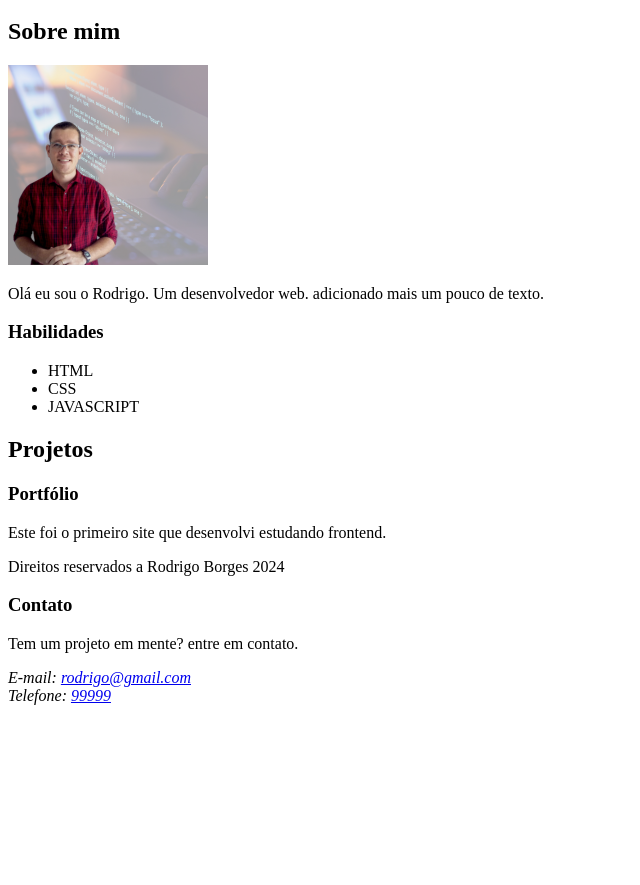
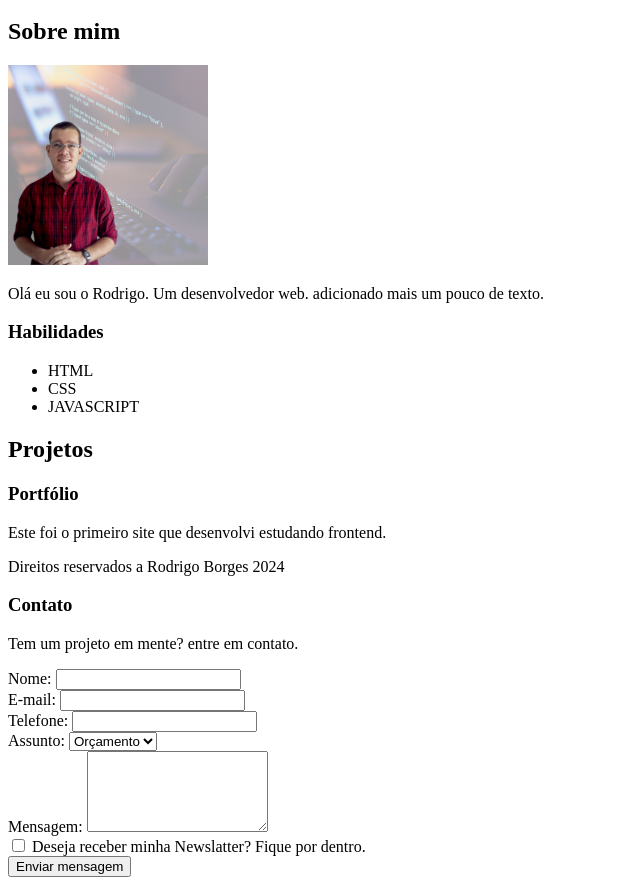
Before and after one commit to rodrigoborgesdesenvolvedor/site, a plain HTML site: page index.html in a window 1280 px wide. Shown: the part 154-1039 px from the top of the page, without its empty margins (0-640 px from the left). Before the commit the page ends 867 px from the top, so only its background shows below. Drawn offline with Linux system fonts and the light colour scheme.

Commit message:
Implementação dos formulários de contato

```diff
--- a/index.html
+++ b/index.html
@@ -68,11 +68,35 @@
         <section id="Contato">
             <h3>Contato</h3>
             <p>Tem um projeto em mente? entre em contato.</p>
-            <address>
-                E-mail: <a href="mailto:rodrigoborgesfarmaceutico@gmail.com">rodrigo@gmail.com</a>
+            <form action="">
+
+                <label for="nome">Nome: </label>
+                <input type="text" id="nome" name="nome" required> <br>
+
+                <label for="email">E-mail: </label>
+                <input type="email" id="email" name="email" required> <br>
+
+                <label for="telefone">Telefone: </label>
+                <input type="tel" id="telefone" name="telefone" required> <br>
+
+                <label for="assunto">Assunto: </label>
+                <select name="assunto" id="assunto">
+                    <option value="orçamento">Orçamento</option>
+                    <option value="duvida">Dúvida</option>
+                    <option value="outro">Outro</option>
+                </select>
                 <br>
-                Telefone: <a href="tel:+5547991050077">99999</a>
-            </address>
+
+                <label for="mensagem">Mensagem: </label>
+                <textarea name="mensagem" id="mensagem" cols="20" rows="5"></textarea>
+                <br>
+
+                <input type="checkbox" id="inscricao" name="inscricao">
+                <label for="inscricao">Deseja receber minha Newslatter? Fique por dentro.</label>
+                <br>
+                <input type="submit" value="Enviar mensagem">
+
+            </form>
 
         </section>
     </footer>
```
